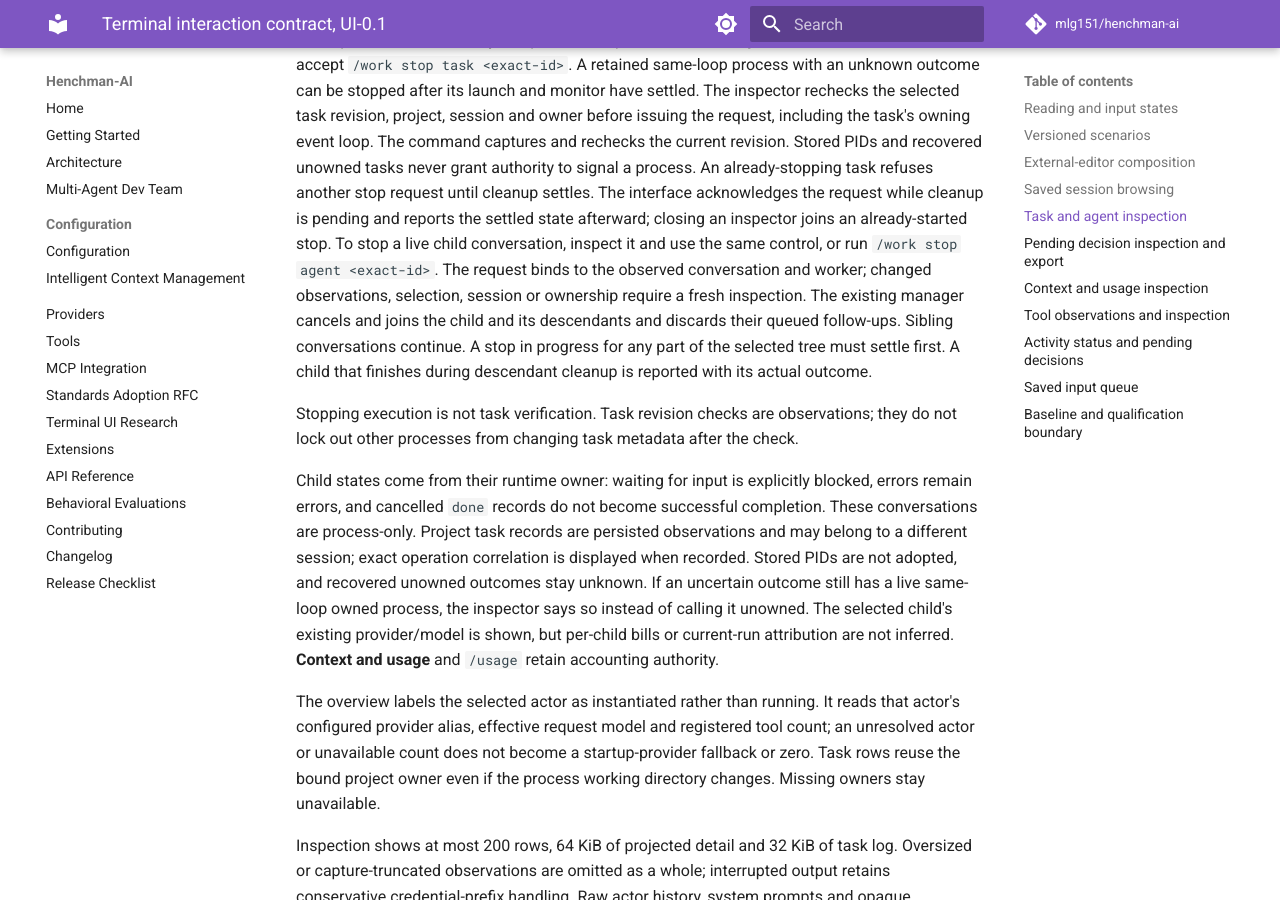
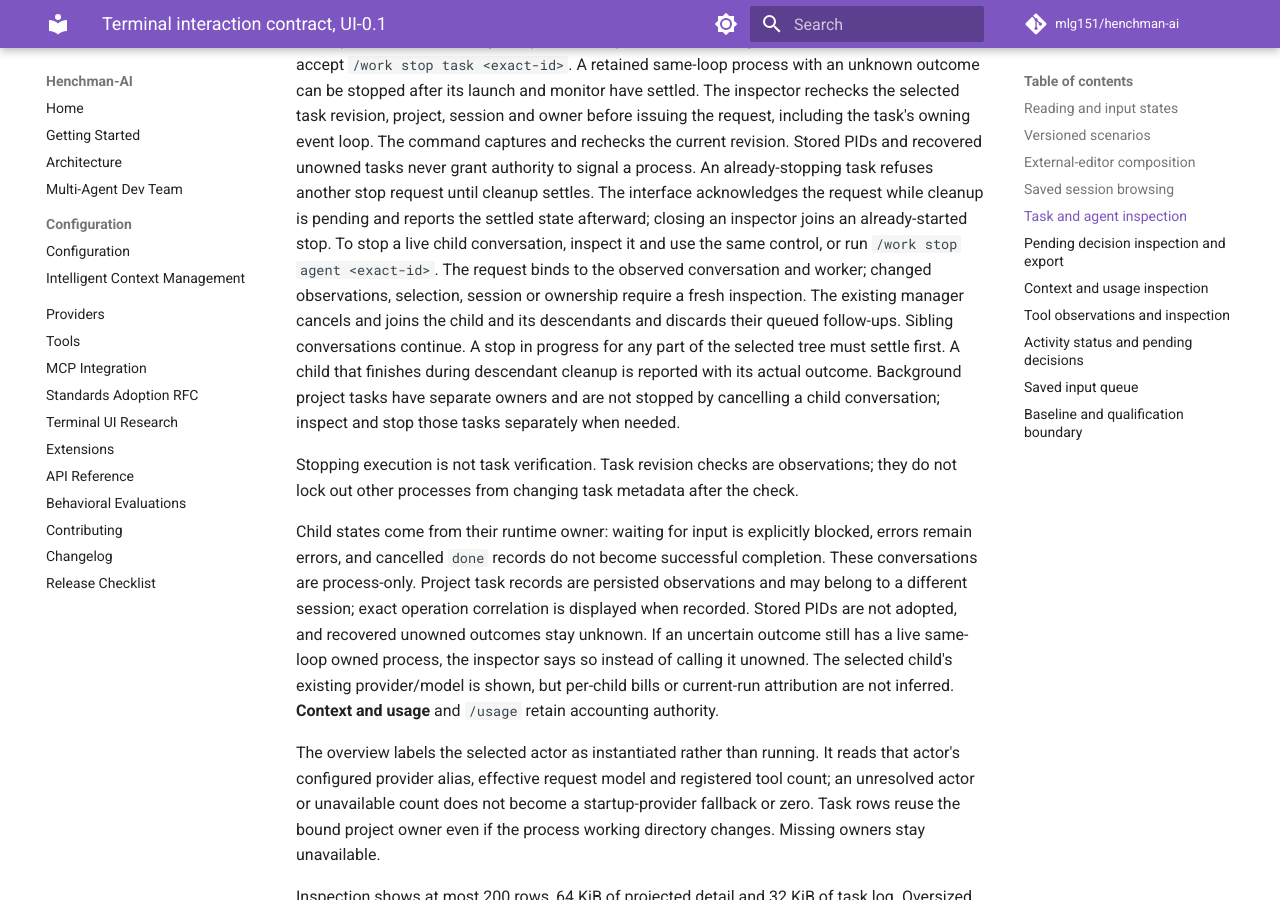
Before and after one commit to mlg151/henchman-ai, an MkDocs documentation site: the page built from docs/ui-interaction-contract.md, in a window 1280 px wide and 900 px high, scrolled down 6472 px. Built offline with MkDocs 1.6.1 and Material for MkDocs 9.7.7, drawn with Linux system fonts in a browser that asks for light colours; comment, search, counter and statistics services are not loaded.

Commit message:
Clarify child stops leave separate tasks running

```diff
--- a/docs/ui-interaction-contract.md
+++ b/docs/ui-interaction-contract.md
@@ -233,6 +233,8 @@ fresh inspection. The existing manager cancels and joins the child and its
 descendants and discards their queued follow-ups. Sibling conversations continue.
 A stop in progress for any part of the selected tree must settle first. A child
 that finishes during descendant cleanup is reported with its actual outcome.
+Background project tasks have separate owners and are not stopped by cancelling
+a child conversation; inspect and stop those tasks separately when needed.
 
 Stopping execution is not task verification. Task revision checks are observations; they do not
 lock out other processes from changing task metadata after the check.
```
Also changed, not shown: CHANGELOG.md (+2 -1 lines), 1 other file.
